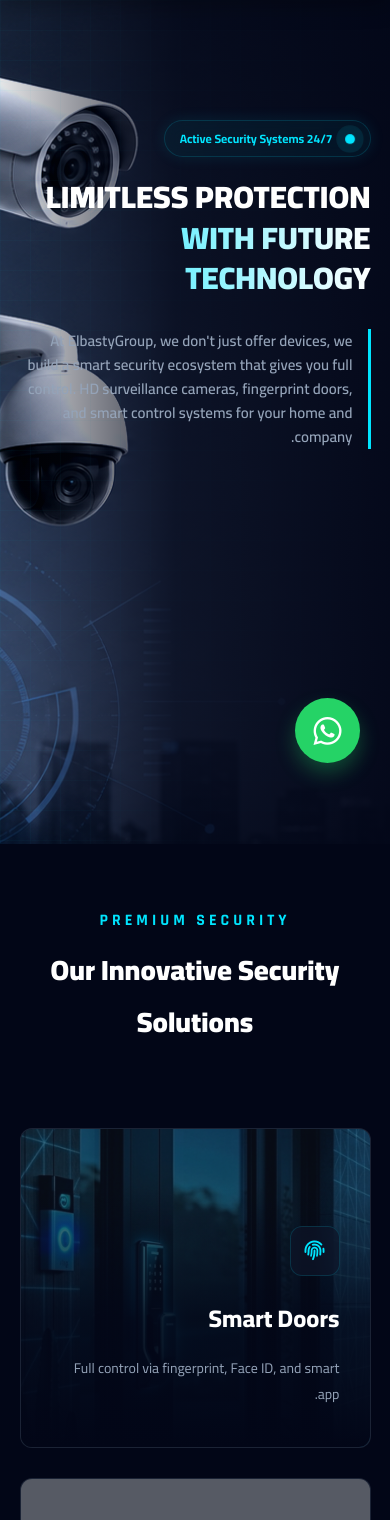
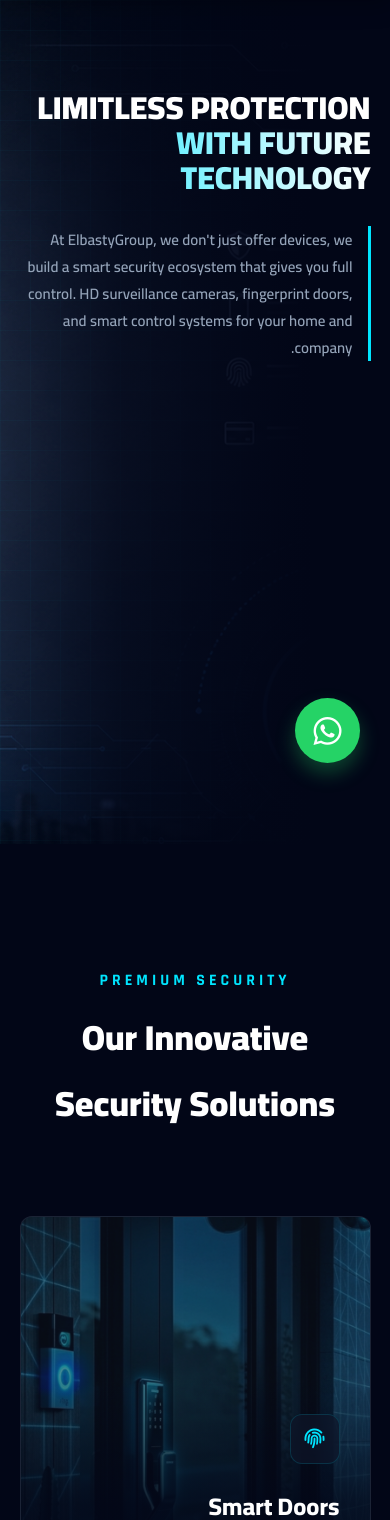
Before and after one commit to youseff11/Elbasty-Groub, a Django app: page / in a window 390 px wide. Shown: the part 51-1571 px from the top of the page. Run offline with Django 5.2, Linux system fonts and the light colour scheme; some libraries are stand-ins or nearby versions; grey boxes are pictures that could not be loaded.

Commit message:
first commit

```diff
--- a/templates/home.html
+++ b/templates/home.html
@@ -288,49 +288,35 @@
     .card-text { font-size: 14px; color: var(--text-sec); margin-bottom: 0; opacity: 0; transform: translateY(20px); transition: var(--trans); }
     .smart-card:hover .card-text { opacity: 1; transform: translateY(0); }
 
-    /* =========================================
-       ✨ التعديل المخصص للشاشات الصغيرة (الموبايل) ✨
-       ========================================= */
+    /* --- التعديل المخصص للشاشات الصغيرة --- */
     @media (max-width: 768px) {
         .hero-ultra {
             justify-content: flex-end;
-            align-items: flex-start; /* 👈 هنا التعديل لرفع الكلام لفوق بدلاً من التوسيط العمودي */
-            padding: 120px 5% 40px; /* 👈 120px هي المسافة فقط لتجنب شريط التنقل (الهيدر) */
+            align-items: flex-start; /* إضافة هذا السطر لجعل المحتوى يبدأ من الأعلى */
+            padding: 90px 5% 0; /* تم تقليل المسافة العلوية لرفع الكلام لأعلى سيكا */
         }
-
-        .hero-bg-img {
-            object-position: 15% center;
-            transform: scale(1.1);
+        .hero-overlay {
+            background: linear-gradient(to left, var(--bg-dark) 20%, rgba(2, 6, 23, 0.7) 70%, rgba(2, 6, 23, 0.1) 100%);
         }
-
-        .hero-overlay {
-            background: linear-gradient(to left, rgba(2, 6, 23, 0.95) 0%, rgba(2, 6, 23, 0.8) 55%, rgba(2, 6, 23, 0.1) 100%);
-        }
-
         .hero-content {
             text-align: right;
             direction: rtl;
             width: 100%;
-            margin-top: 0; /* 👈 إزالة المسافة العلوية لضمان صعود النص */
+        }
+        /* تصغير الخطوط */
+        .hero-title {
+            font-size: clamp(32px, 8vw, 45px); /* تصغير حجم العنوان الرئيسي */
+        }
+        .hero-desc {
+            font-size: 15px; /* تصغير حجم الوصف */
+            border-right: 3px solid var(--neon-blue);
+            padding-right: 15px;
+            margin-bottom: 25px;
         }
 
-        .hero-title {
-            font-size: clamp(30px, 8vw, 40px);
-            line-height: 1.3;
-        }
-
-        .hero-desc {
-            font-size: 15px;
-            line-height: 1.6;
-            border-right: 3px solid var(--neon-blue);
-            padding-right: 15px;
-            margin-bottom: 30px;
-        }
-
+        /* [تعديل] إخفاء جملة أنظمة حماية نشطة بالكامل */
         .status-badge {
-            margin: 0 0 20px 0;
-            font-size: 12px;
-            padding: 6px 15px;
+            display: none;
         }
 
         .card-text {
@@ -338,16 +324,9 @@
             transform: translateY(0);
         }
 
-        .showcase-sec {
-            padding: 60px 5%;
-        }
-
-        .sec-header h2 {
-            font-size: clamp(28px, 6vw, 35px);
-        }
-
-        .smart-card {
-            height: 320px;
+        /* [تعديل] تحريك الباك جراوند شمال شويه مع الحفاظ على الكفر */
+        .hero-bg-img {
+            object-position: 80% center; /* تحريك محتوى الصورة لليسار عبر ضبط الموقع الأفقي */
         }
     }
 </style>
```
